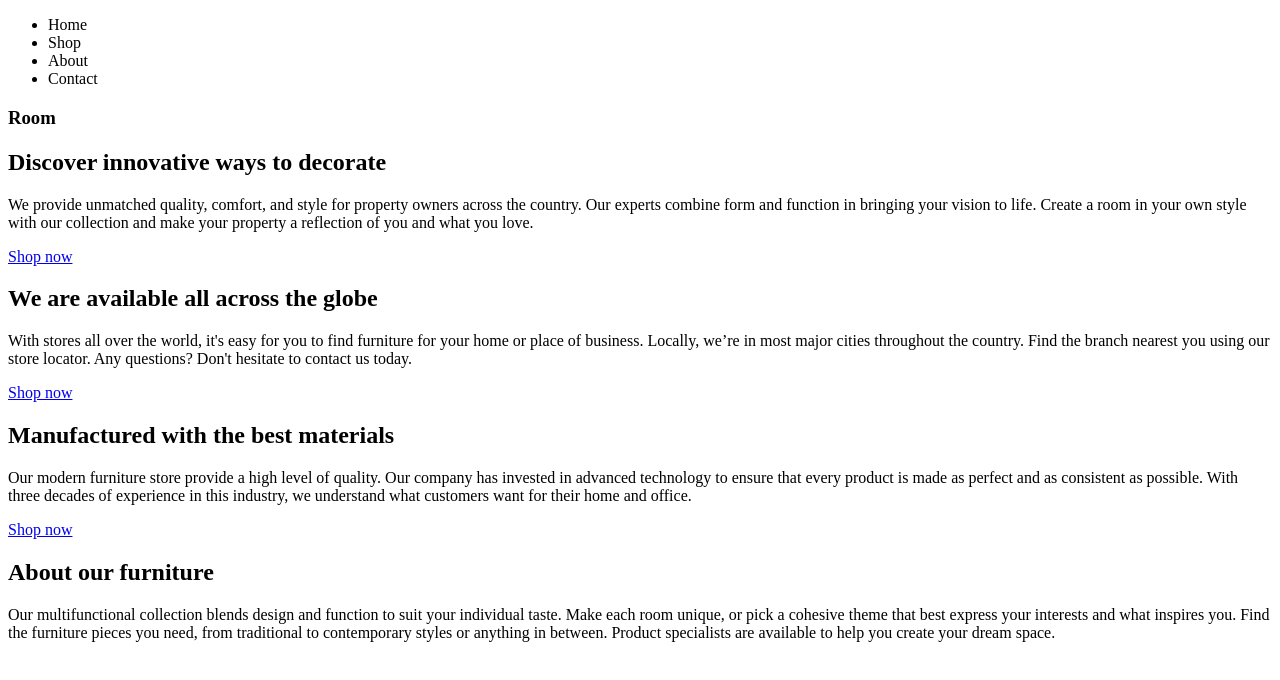
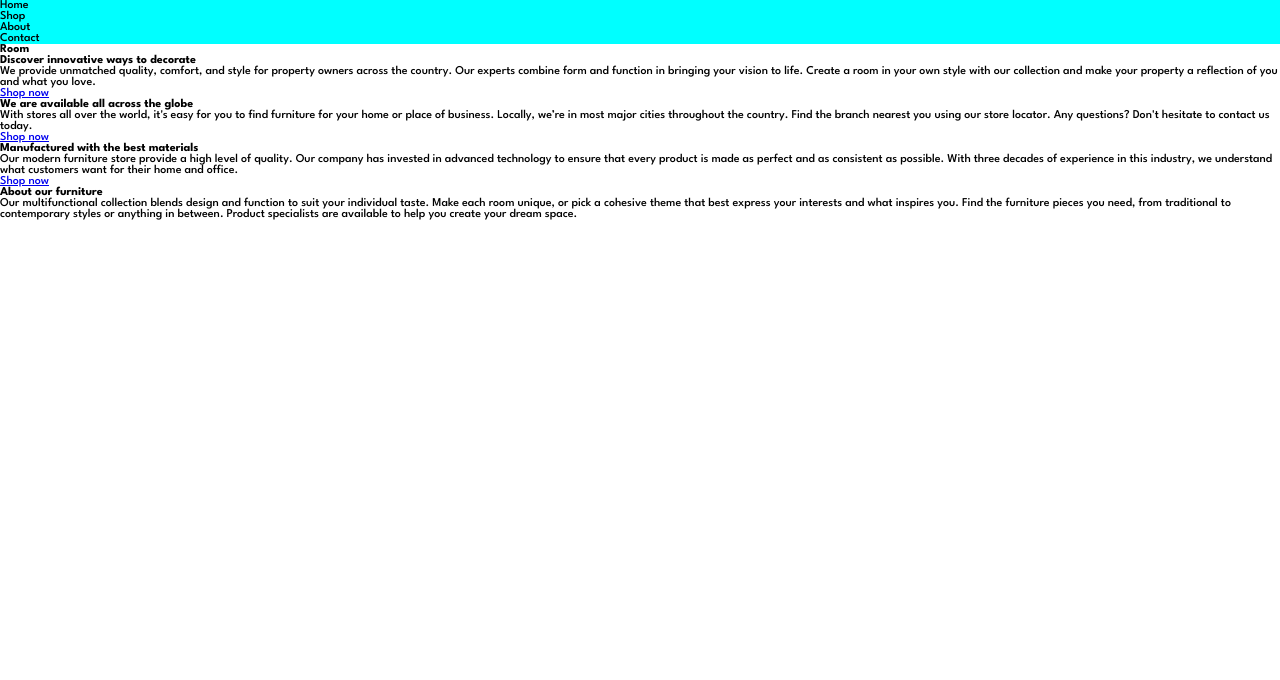
Before and after one commit to pauladeville/ecommerce-homepage, a website: page index.html in a window 1280 px wide. Drawn offline with Linux system fonts and the light colour scheme.

Commit message:
sass setup

```diff
--- a/index.html
+++ b/index.html
@@ -4,14 +4,19 @@
     <meta charset="UTF-8" />
     <meta name="viewport" content="width=device-width, initial-scale=1.0" />
     <!-- displays site properly based on user's device -->
-
     <link
       rel="icon"
       type="image/png"
       sizes="32x32"
       href="./images/favicon-32x32.png"
     />
-
+    <link rel="stylesheet" href="style.css">
+    <link rel="preconnect" href="https://fonts.googleapis.com" />
+    <link rel="preconnect" href="https://fonts.gstatic.com" crossorigin />
+    <link
+      href="https://fonts.googleapis.com/css2?family=League+Spartan:wght@500;600;700&display=swap"
+      rel="stylesheet"
+    />
     <title>Frontend Mentor | Room homepage</title>
   </head>
   <body>
@@ -34,35 +39,35 @@
     </div>
     <!--FIN DU MENU MOBILE-->
     <section id="header">
-
       <div class="slider">
         <h1>Discover innovative ways to decorate</h1>
         <p>
           We provide unmatched quality, comfort, and style for property owners
-          across the country. Our experts combine form and function in bringing your
-          vision to life. Create a room in your own style with our collection and
-          make your property a reflection of you and what you love.
+          across the country. Our experts combine form and function in bringing
+          your vision to life. Create a room in your own style with our
+          collection and make your property a reflection of you and what you
+          love.
         </p>
         <a href="#">Shop now</a>
       </div>
       <div class="slider">
         <h1>We are available all across the globe</h1>
         <p>
-          With stores all over the world, it's easy for you to find furniture for
-          your home or place of business. Locally, we’re in most major cities
-          throughout the country. Find the branch nearest you using our store
-          locator. Any questions? Don't hesitate to contact us today.
+          With stores all over the world, it's easy for you to find furniture
+          for your home or place of business. Locally, we’re in most major
+          cities throughout the country. Find the branch nearest you using our
+          store locator. Any questions? Don't hesitate to contact us today.
         </p>
         <a href="#">Shop now</a>
-    </div>
+      </div>
       <div class="slider">
         <h1>Manufactured with the best materials</h1>
         <p>
-          Our modern furniture store provide a high level of quality. Our company
-          has invested in advanced technology to ensure that every product is made
-          as perfect and as consistent as possible. With three decades of experience
-          in this industry, we understand what customers want for their home and
-          office.
+          Our modern furniture store provide a high level of quality. Our
+          company has invested in advanced technology to ensure that every
+          product is made as perfect and as consistent as possible. With three
+          decades of experience in this industry, we understand what customers
+          want for their home and office.
         </p>
         <a href="#">Shop now</a>
       </div>
--- a/style.css
+++ b/style.css
@@ -1,3 +1,21 @@
+/*COULEURS*/
+/*PRESET*/
+* {
+  padding: 0;
+  margin: 0;
+  font-size: 12px;
+  font-family: "League Spartan", sans-serif;
+}
 
+/*MEDIA QUERIES*/
+/*MOBILE VERSION*/
+nav li {
+  background-color: bisque;
+}
+@media screen and (min-width: 900px) {
+  nav li {
+    background-color: aqua;
+  }
+}
 
 /*# sourceMappingURL=style.css.map */
```
Also changed, not shown: 1 other file.
